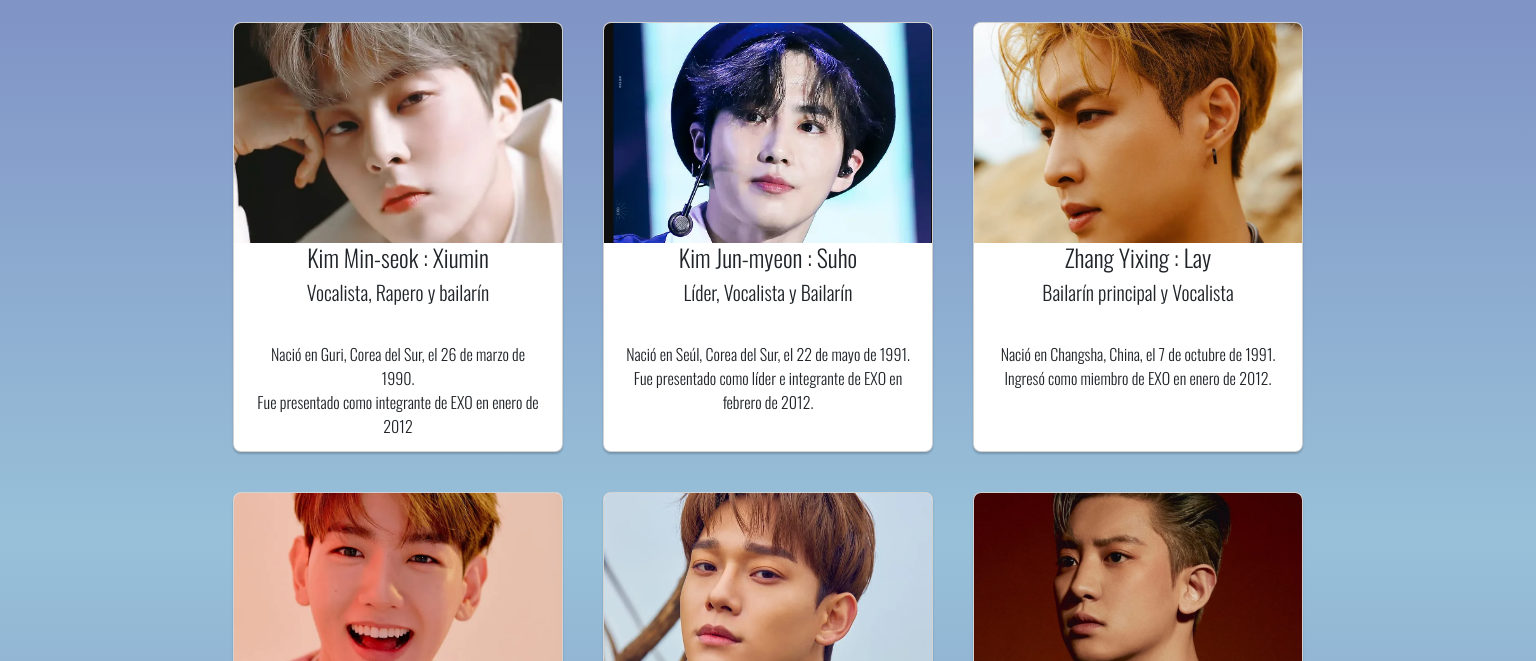
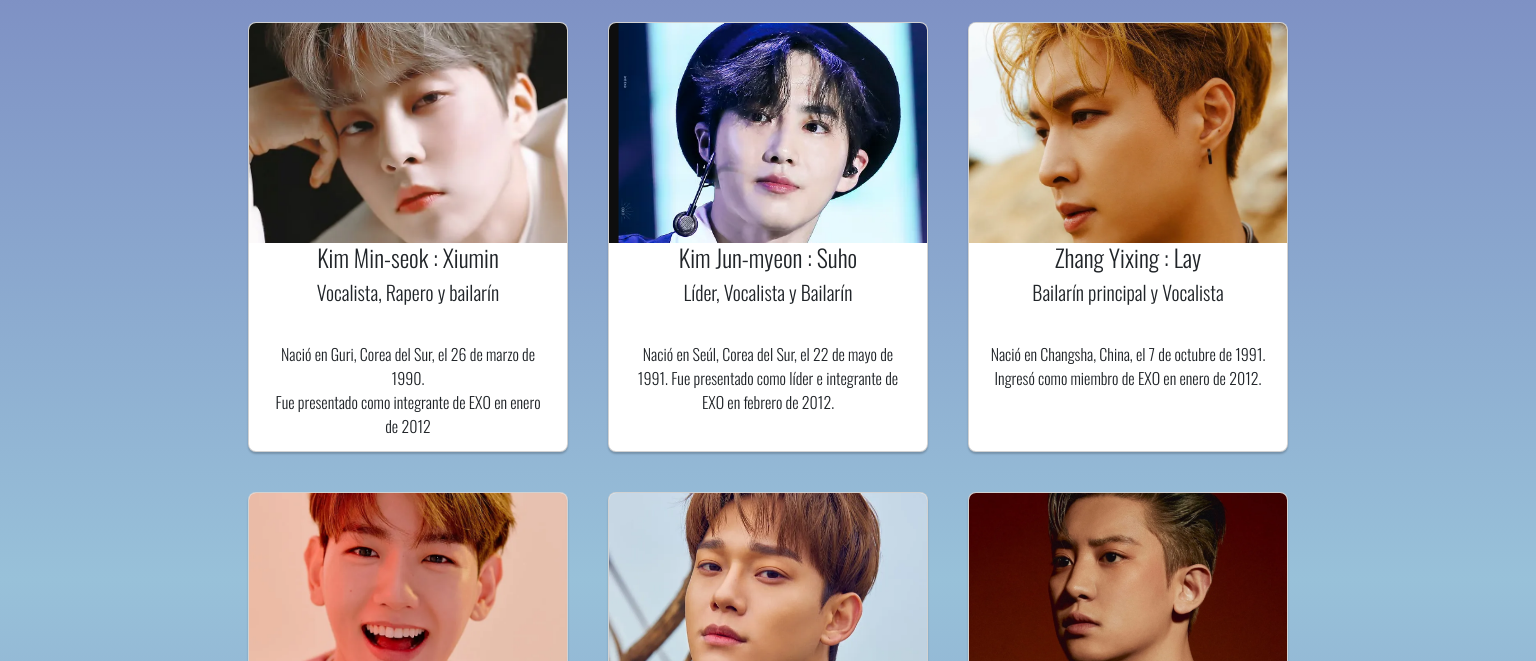
Before and after one commit to lukischneider08/PROYECTOEXXO, a plain HTML site: page SECCIONES/perfil.html in a window 1536 px wide. Shown: the part 639-1300 px from the top of the page. Drawn offline with nearby package versions, Linux system fonts and the light colour scheme.

Commit message:
se arregla respinsive de perfil

```diff
--- a/css/style.css
+++ b/css/style.css
@@ -231,7 +231,7 @@
   background-color: #6969B3; }
 
 .mainperfil {
-  min-height: 5580px;
+  min-height: 5830px;
   width: auto;
   font-size: 14px;
   padding: 20px; }
@@ -319,7 +319,7 @@
 
 @media (min-width: 1010px) {
   .mainperfil {
-    min-height: 2050px;
+    min-height: 3230px;
     width: 100%;
     font-size: 16px; }
   .container {
@@ -331,7 +331,42 @@
     justify-content: center;
     margin: auto; }
   .container .card {
+    width: 320px;
+    height: 430px;
+    border-radius: 8px;
+    box-shadow: 0 2px 2px rgba(0, 0, 0, 0.2);
+    overflow: hidden;
+    margin: 20px;
+    text-align: center;
+    transition: all 0.25s; }
+  .container .card:hover {
+    transform: translateY(-15px);
+    box-shadow: 0 12px 16px rgba(0, 0, 0, 0.2); }
+  .container .card img {
     width: 330px;
+    height: 220px;
+    object-fit: cover; }
+  .container .card p {
+    padding-left: 20px;
+    padding-right: 20px;
+    font-size: 16px;
+    font-weight: 300; } }
+
+@media (min-width: 1440px) {
+  .mainperfil {
+    min-height: 2140px;
+    width: 100%;
+    font-size: 16px; }
+  .container {
+    width: 100%;
+    max-width: 1200px;
+    height: 430px;
+    display: flex;
+    flex-wrap: wrap;
+    justify-content: center;
+    margin: auto; }
+  .container .card {
+    width: 320px;
     height: 430px;
     border-radius: 8px;
     box-shadow: 0 2px 2px rgba(0, 0, 0, 0.2);
--- a/scss/SECCIONES/_perfil.scss
+++ b/scss/SECCIONES/_perfil.scss
@@ -26,7 +26,7 @@
 }
 
 .mainperfil {
-    min-height: 5580px;
+    min-height: 5830px;
     width: auto;
     font-size: 14px;
     padding: 20px;
@@ -150,7 +150,7 @@
 
 @media (min-width: 1010px) {
     .mainperfil {
-        min-height: 2050px;
+        min-height: 3230px;
         width: 100%;
         font-size: 16px;
 
@@ -167,7 +167,7 @@
     }
 
     .container .card {
-        width: 330px;
+        width: 320px;
         height: 430px;
         border-radius: 8px;
         box-shadow: 0 2px 2px rgba(0, 0, 0, 0.2);
@@ -199,3 +199,55 @@
     }
 
 }
+
+@media (min-width: 1440px) {
+    .mainperfil {
+        min-height: 2140px;
+        width: 100%;
+        font-size: 16px;
+
+    }
+
+    .container {
+        width: 100%;
+        max-width: 1200px;
+        height: 430px;
+        display: flex;
+        flex-wrap: wrap;
+        justify-content: center;
+        margin: auto;
+    }
+
+    .container .card {
+        width: 320px;
+        height: 430px;
+        border-radius: 8px;
+        box-shadow: 0 2px 2px rgba(0, 0, 0, 0.2);
+        overflow: hidden;
+        margin: 20px;
+        text-align: center;
+        transition: all 0.25s;
+    }
+
+    .container .card:hover {
+        transform: translateY(-15px);
+        box-shadow: 0 12px 16px rgba(0, 0, 0, 0.2);
+
+    }
+
+    .container .card img {
+        width: 330px;
+        height: 220px;
+        object-fit: cover;
+
+    }
+
+    .container .card p {
+        padding-left: 20px;
+        padding-right: 20px;
+        font-size: 16px;
+        font-weight: 300;
+
+    }
+
+}
```
